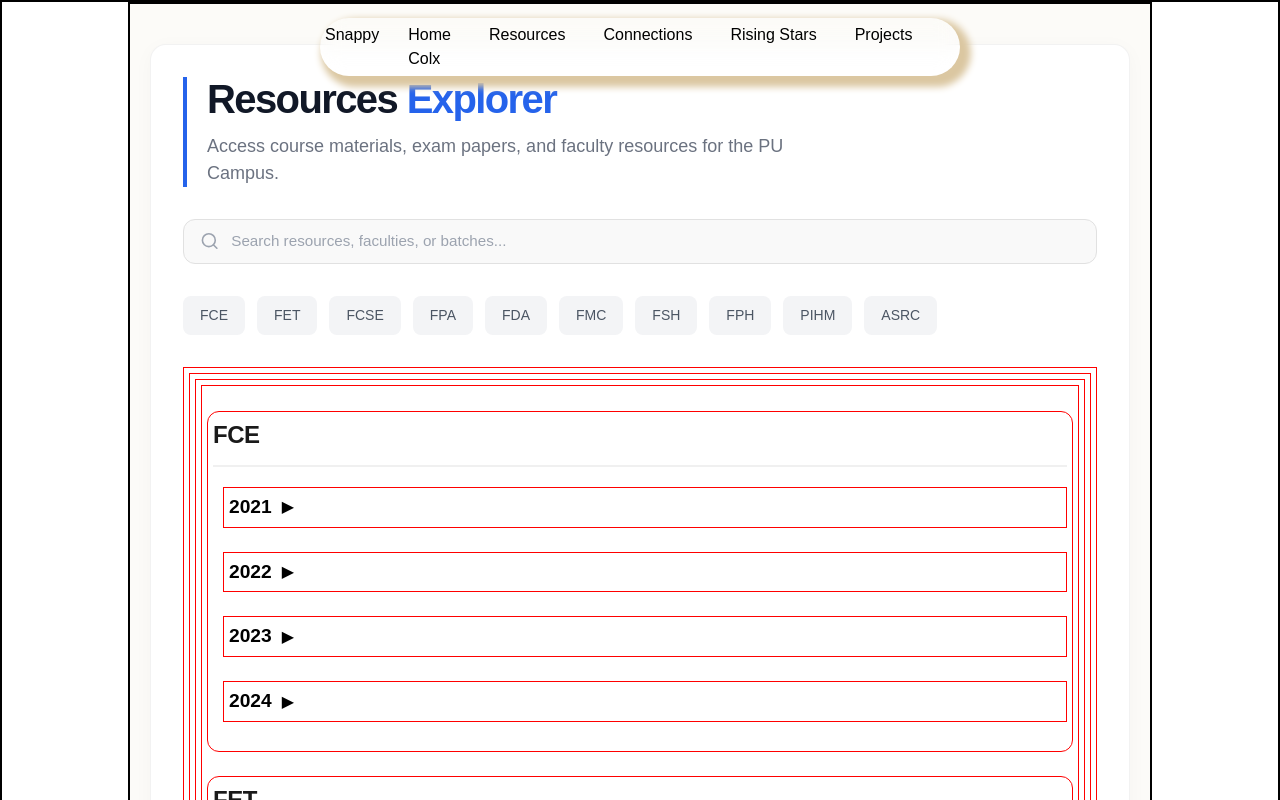
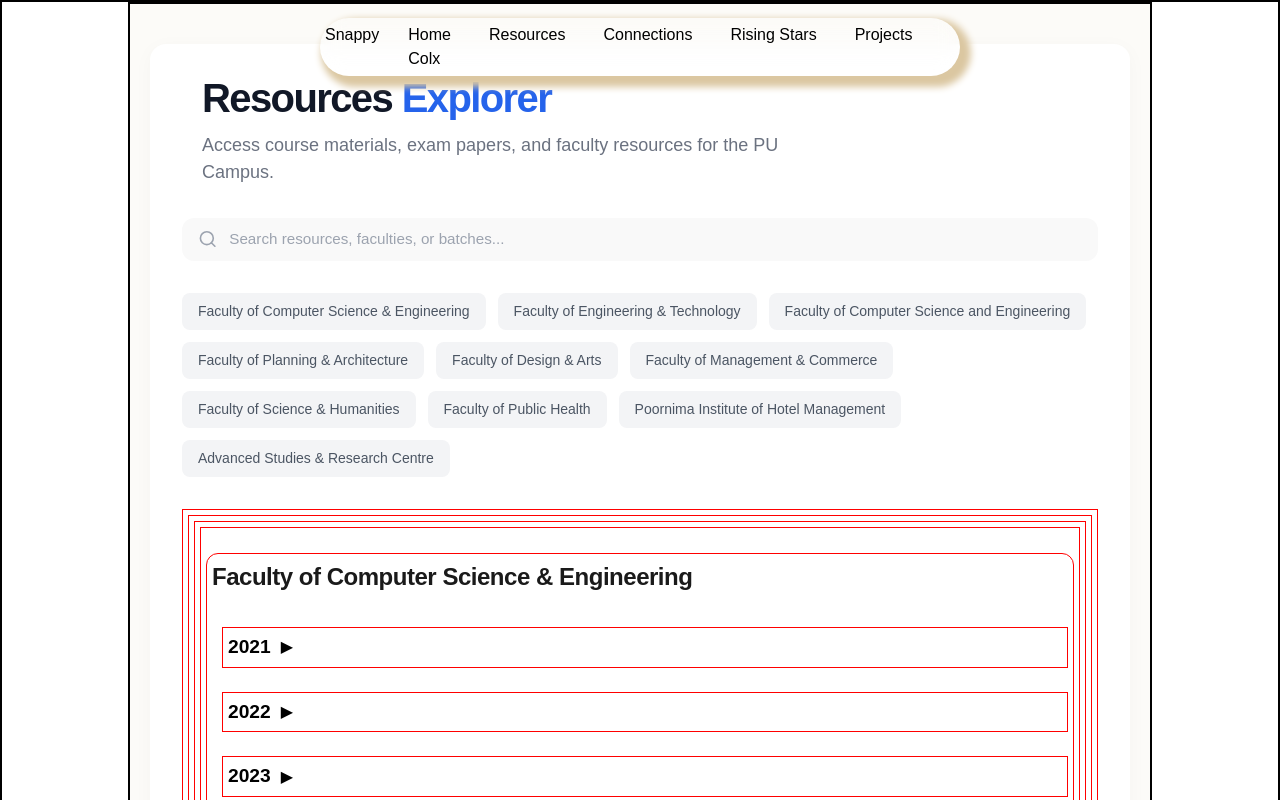
Before and after one commit to nayaknishant656/snappy-poornima, a Next.js app: page /resources in a window 1280 px wide. Shown: the top 800 px of the page. Built offline with nearby package versions, Linux system fonts and the light colour scheme.

Commit message:
feat: Update resource faculty names to full descriptions, add 'Explore Campus' navigation, and clean up various UI borders.

```diff
--- a/components/feature/resoruces/components/navigation.css
+++ b/components/feature/resoruces/components/navigation.css
@@ -14,7 +14,6 @@
     font-size: 0.875rem;
     font-weight: 500;
     transition: all 0.2s ease;
-    border: 1px solid transparent;
 }
 
 .navigation_resources_parent_body a:hover {
--- a/components/feature/resoruces/components/navigation.jsx
+++ b/components/feature/resoruces/components/navigation.jsx
@@ -7,16 +7,16 @@ export default function Navigation() {
     <div className="navigation_resources_grandparent">
       <div className="navigation_resources_parent">
         <div className="navigation_resources_parent_body">
-          <Link href="/resources?faculty=FCE">FCE</Link>
-          <Link href="/resources?faculty=FET">FET</Link>
-          <Link href="/resources?faculty=FCSE">FCSE</Link>
-          <Link href="/resources?faculty=FPA">FPA</Link>
-          <Link href="/resources?faculty=FDA">FDA</Link>
-          <Link href="/resources?faculty=FMC">FMC</Link>
-          <Link href="/resources?faculty=FSH">FSH</Link>
-          <Link href="/resources?faculty=FPH">FPH</Link>
-          <Link href="/resources?faculty=PIHM">PIHM</Link>
-          <Link href="/resources?faculty=ASRC">ASRC</Link>
+          <Link href="/resources?faculty=Faculty of Computer Science %26 Engineering">Faculty of Computer Science & Engineering</Link>
+          <Link href="/resources?faculty=Faculty of Engineering %26 Technology">Faculty of Engineering & Technology</Link>
+          <Link href="/resources?faculty=Faculty of Computer Science and Engineering">Faculty of Computer Science and Engineering</Link>
+          <Link href="/resources?faculty=Faculty of Planning %26 Architecture">Faculty of Planning & Architecture</Link>
+          <Link href="/resources?faculty=Faculty of Design %26 Arts">Faculty of Design & Arts</Link>
+          <Link href="/resources?faculty=Faculty of Management %26 Commerce">Faculty of Management & Commerce</Link>
+          <Link href="/resources?faculty=Faculty of Science %26 Humanities">Faculty of Science & Humanities</Link>
+          <Link href="/resources?faculty=Faculty of Public Health">Faculty of Public Health</Link>
+          <Link href="/resources?faculty=Poornima Institute of Hotel Management">Poornima Institute of Hotel Management</Link>
+          <Link href="/resources?faculty=Advanced Studies %26 Research Centre">Advanced Studies & Research Centre</Link>
         </div>
       </div>
     </div>
--- a/components/feature/resoruces/resources.css
+++ b/components/feature/resoruces/resources.css
@@ -13,7 +13,6 @@
   padding: 32px;
   border-radius: 16px;
   box-shadow: 0 4px 20px rgba(0, 0, 0, 0.03);
-  border: 1px solid rgba(0, 0, 0, 0.05);
 }
 
 .parentresouce.ccomponents>*+* {
@@ -30,7 +29,6 @@
 .faculty-section {
   padding: 24px;
   background: #ffffff;
-  border: 1px solid #f0f0f0;
   border-radius: 12px;
   transition: transform 0.2s ease, box-shadow 0.2s ease;
 }
@@ -44,13 +42,11 @@
   color: #1a1a1a;
   font-size: 1.5rem;
   letter-spacing: -0.02em;
-  border-bottom: 2px solid #f0f0f0;
   padding-bottom: 12px;
   margin-bottom: 20px;
 }
 
 .batch-section {
-  border-left: 2px solid #e5e7eb;
   padding-left: 20px;
   margin-bottom: 24px;
 }
@@ -59,7 +55,6 @@
   background: #f9fafb;
   padding: 16px;
   border-radius: 8px;
-  border: 1px solid #f3f4f6;
   transition: background 0.2s ease;
 }
 
@@ -127,7 +122,6 @@
 .header-container {
   text-align: left;
   margin-bottom: 32px;
-  border-left: 4px solid #2563eb;
   padding-left: 20px;
 }
 
@@ -162,14 +156,12 @@
   display: flex;
   align-items: center;
   background: #f9f9f9;
-  border: 1px solid #e1e1e1;
   border-radius: 12px;
   padding: 10px 16px;
   transition: border-color 0.2s, box-shadow 0.2s;
 }
 
 .search-wrapper:focus-within {
-  border-color: #2563eb;
   box-shadow: 0 0 0 4px rgba(37, 99, 235, 0.1);
   background: #ffffff;
 }
```
Also changed, not shown: components/feature/resoruces/data/resourcesData.json.
